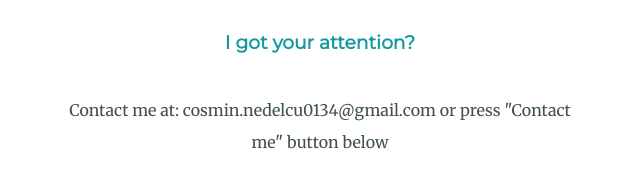
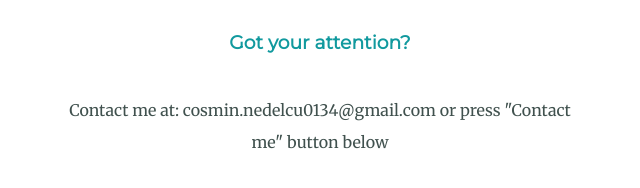
Before and after one commit to cosmin0134/mycv, a plain HTML site: page index.html in a window 1280 px wide. Shown: the part 3049-3237 px from the top of the page, 320-960 px from the left. Drawn offline with Linux system fonts and the light colour scheme; a web font is replaced by a local one.

Commit message:
bottom h3 change
Changed h3 "I got your attention" to "Got your attention"

```diff
--- a/index.html
+++ b/index.html
@@ -56,7 +56,7 @@
     <hr>
     <div class="contact-me">
       <h2>Contact me:</h2>
-      <h3>I got your attention?</h3>
+      <h3>Got your attention?</h3>
       <p class="contact-message">Contact me at: cosmin.nedelcu0134@gmail.com or press "Contact me" button below</p>
       <a class="btn" href="mailto:cosmin.nedelcu0134@gmail.com">Contact me</a>
     </div>
```
